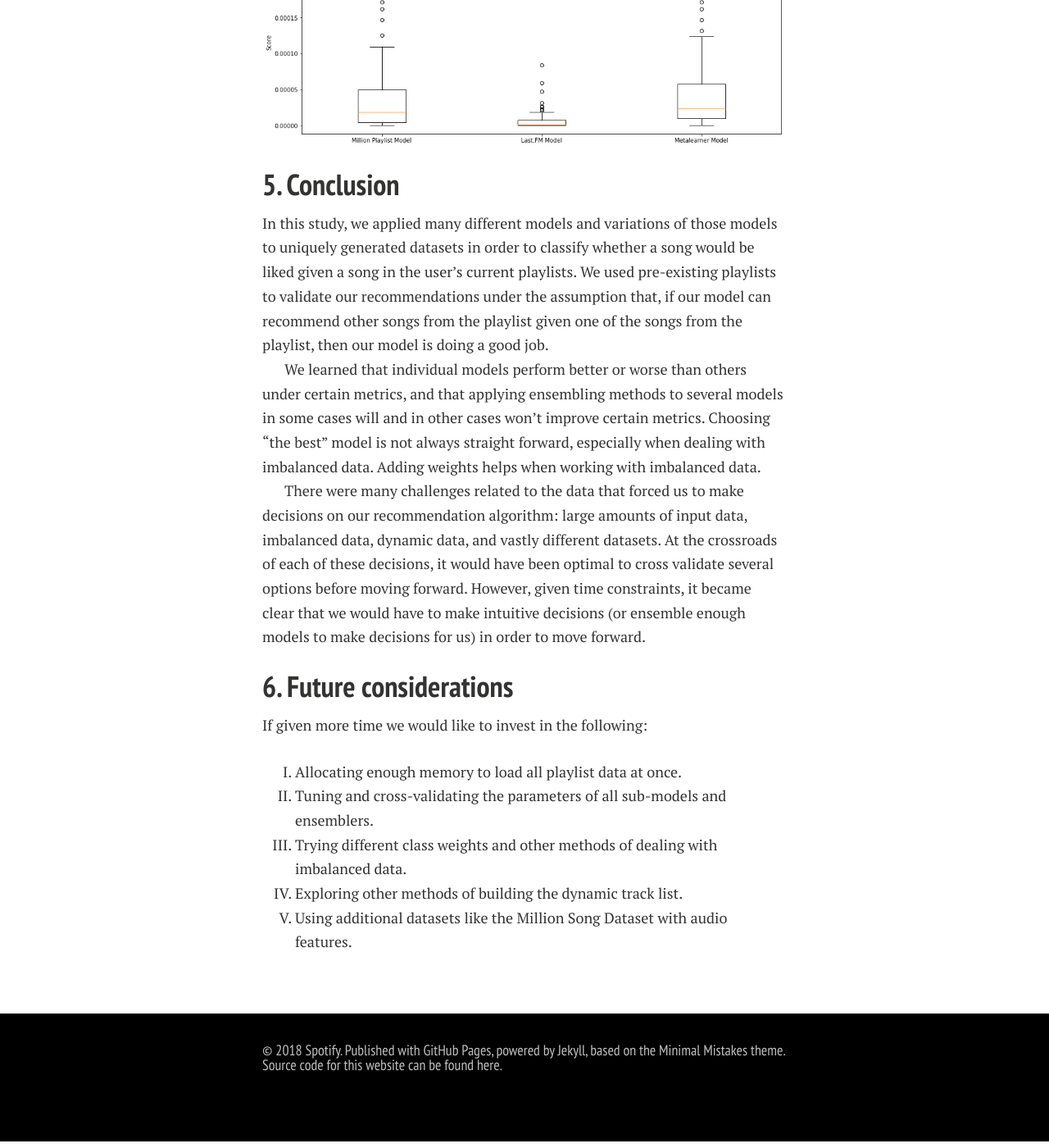
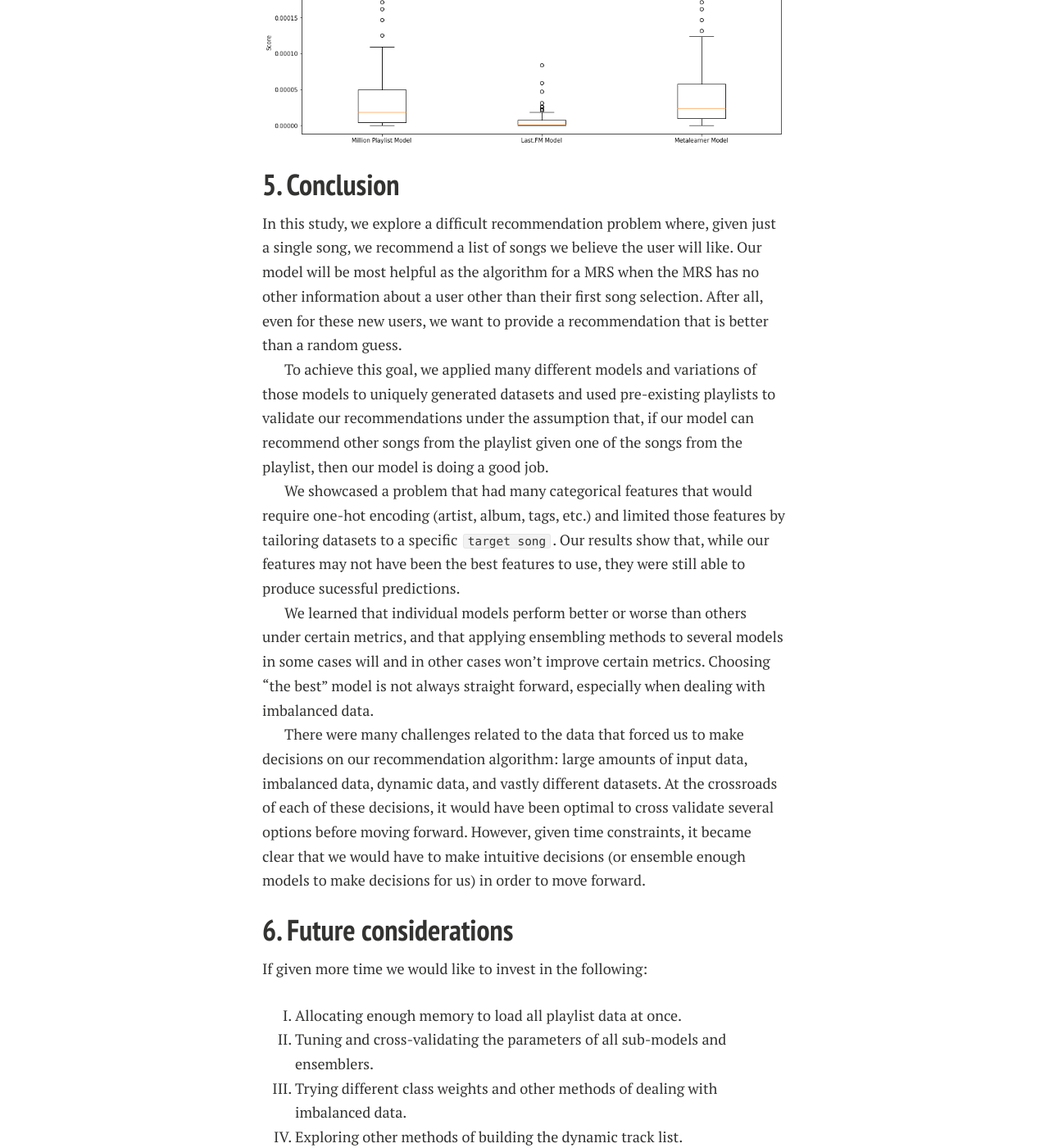
Before and after one commit to lyannaliu/lyannaliu.github.io, a Jekyll site: the page built from resultsandconclusion.md, in a window 1280 px wide and 1400 px high, scrolled down 16500 px. Shown: the whole window at 82% size. Built offline with Jekyll 4.4.1, drawn with Linux system fonts in a browser that asks for light colours; nearby versions of some CDN libraries.

Commit message:
Update resultsandconclusion.md

```diff
--- a/resultsandconclusion.md
+++ b/resultsandconclusion.md
@@ -703,9 +703,13 @@ Below are the detailed metrics for the models, organized by training and testing
 
 <h2 id="5">5. Conclusion</h2>
 
-In this study, we applied many different models and variations of those models to uniquely generated datasets in order to classify whether a song would be liked given a song in the user's current playlists. We used pre-existing playlists to validate our recommendations under the assumption that, if our model can recommend other songs from the playlist given one of the songs from the playlist, then our model is doing a good job.
+In this study, we explore a difficult recommendation problem where, given just a single song, we recommend a list of songs we believe the user will like. Our model will be most helpful as the algorithm for a MRS when the MRS has no other information about a user other than their first song selection. After all, even for these new users, we want to provide a recommendation that is better than a random guess.
 
-We learned that individual models perform better or worse than others under certain metrics, and that applying ensembling methods to several models in some cases will and in other cases won't improve certain metrics. Choosing "the best" model is not always straight forward, especially when dealing with imbalanced data. Adding weights helps when working with imbalanced data.
+To achieve this goal, we applied many different models and variations of those models to uniquely generated datasets and used pre-existing playlists to validate our recommendations under the assumption that, if our model can recommend other songs from the playlist given one of the songs from the playlist, then our model is doing a good job.
+
+We showcased a problem that had many categorical features that would require one-hot encoding (artist, album, tags, etc.) and limited those features by tailoring datasets to a specific `target song`. Our results show that, while our features may not have been the best features to use, they were still able to produce sucessful predictions.
+
+We learned that individual models perform better or worse than others under certain metrics, and that applying ensembling methods to several models in some cases will and in other cases won't improve certain metrics. Choosing "the best" model is not always straight forward, especially when dealing with imbalanced data.
 
 There were many challenges related to the data that forced us to make decisions on our recommendation algorithm: large amounts of input data, imbalanced data, dynamic data, and vastly different datasets. At the crossroads of each of these decisions, it would have been optimal to cross validate several options before moving forward. However, given time constraints, it became clear that we would have to make intuitive decisions (or ensemble enough models to make decisions for us) in order to move forward.
 
```
